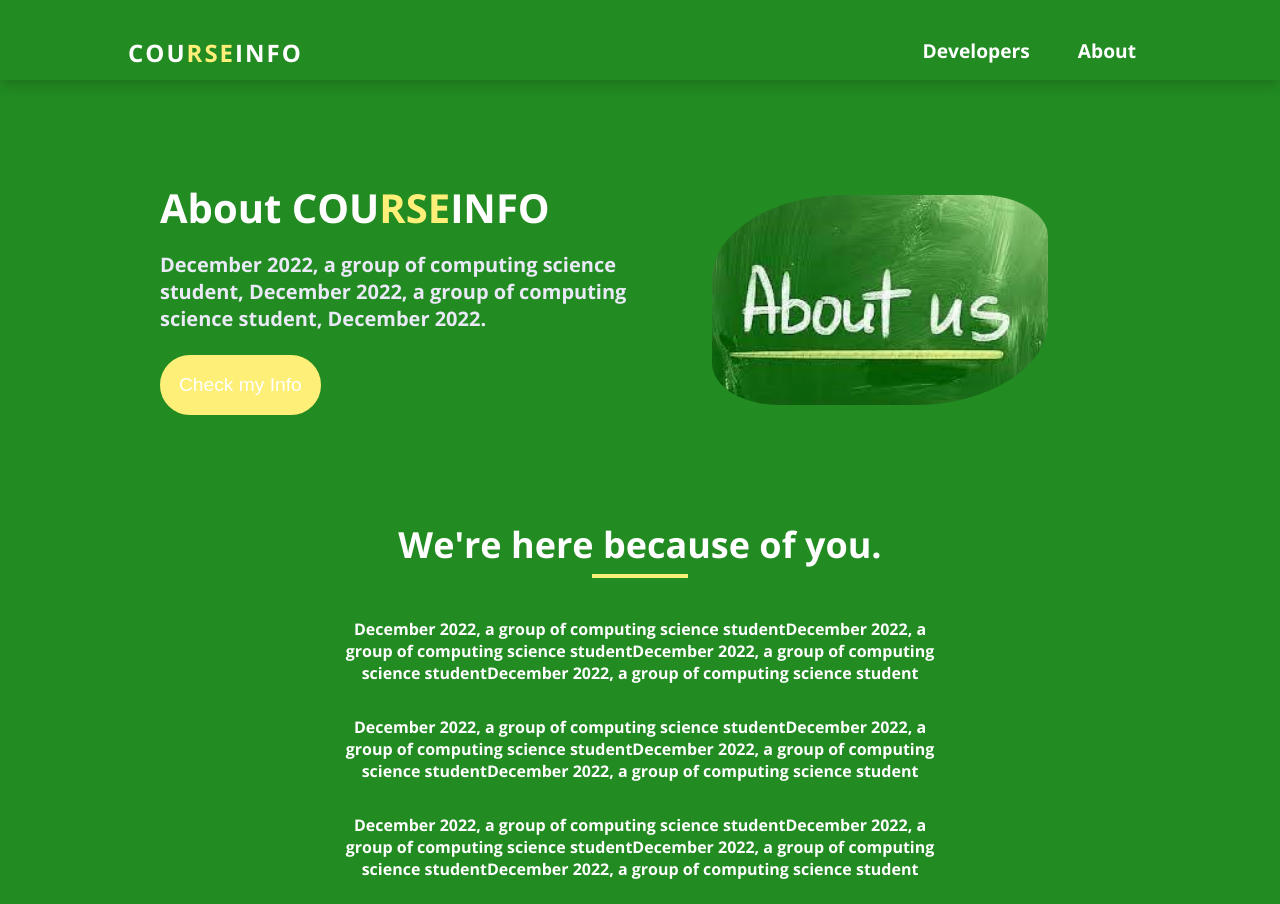
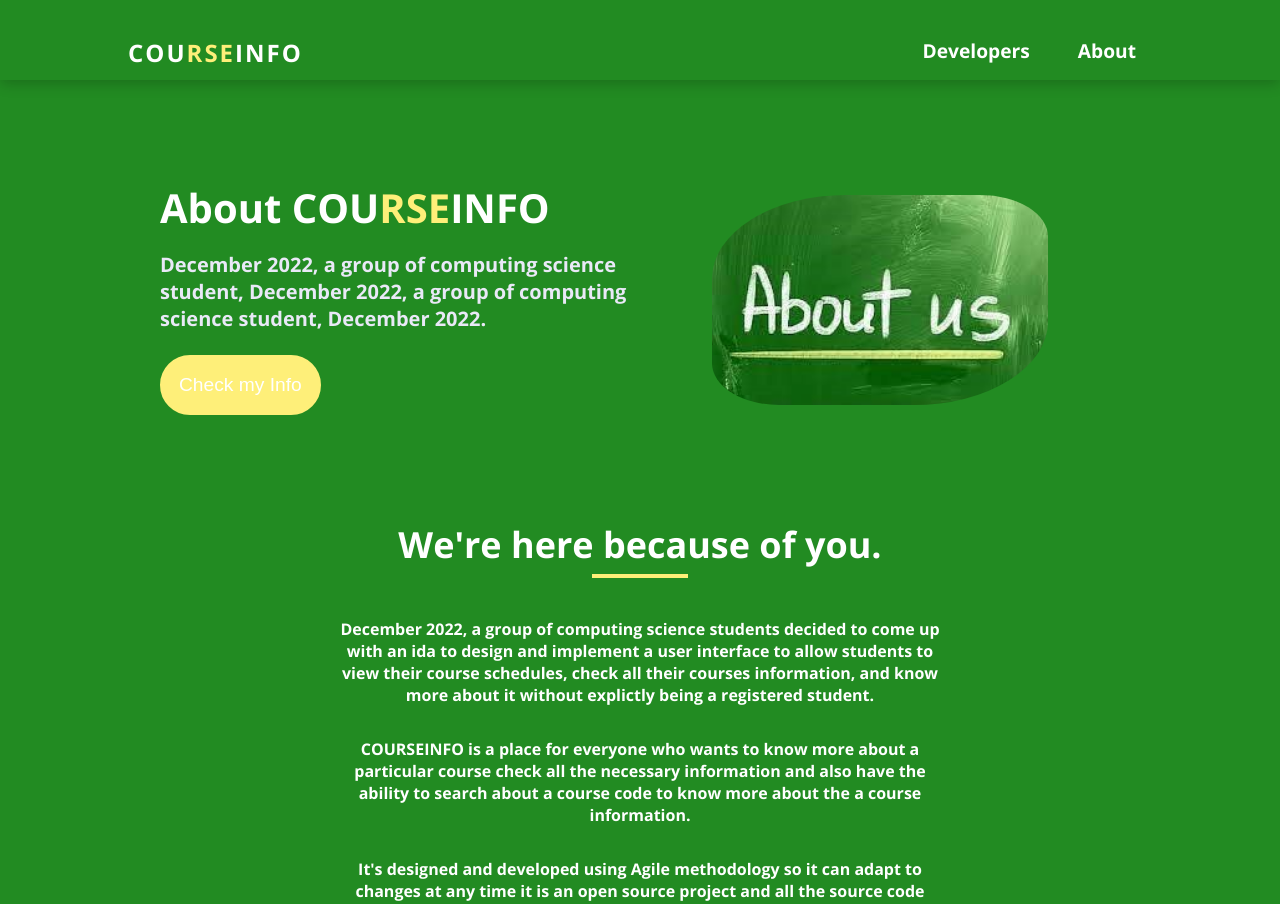
Before and after one commit to EniolaAdemola/course-info, a React (Create React App) app: page /about in a window 1280 px wide. Shown: the top 904 px of the page. Built offline with nearby package versions, Linux system fonts and the light colour scheme.

Commit message:
update datafile

```diff
--- a/src/assets/data.js
+++ b/src/assets/data.js
@@ -6,15 +6,15 @@ import { FaLinkedin } from "react-icons/fa";
 export const aboutStory = [
 	{
 		id: 1,
-		story: "December 2022, a group of computing science studentDecember 2022, a group of computing science studentDecember 2022, a group of computing science studentDecember 2022, a group of computing science student"
+		story: "December 2022, a group of computing science students decided to come up with an ida to design and implement a user interface to allow students to view their course schedules, check all their courses information, and know more about it without explictly being a registered student."
 	},
 	{
 		id: 2,
-		story: "December 2022, a group of computing science studentDecember 2022, a group of computing science studentDecember 2022, a group of computing science studentDecember 2022, a group of computing science student"
+		story: "COURSEINFO is a place for everyone who wants to know more about a particular course check all the necessary information and also have the ability to search about a course code to know more about the a course information."
 	},
 	{
 		id: 3,
-		story: "December 2022, a group of computing science studentDecember 2022, a group of computing science studentDecember 2022, a group of computing science studentDecember 2022, a group of computing science student"
+		story: "It's designed and developed using Agile methodology so it can adapt to changes at any time it is an open source project and all the source code can be found in the github repository at the footer section"
 	}
 ];
 
@@ -82,7 +82,7 @@ export const socialIcons = [
 	{
 		id: 2,
 		icon: <AiOutlineGithub />,
-		link: "https://www.github.com/EniolaAdemola/",
+		link: "https://www.github.com/EniolaAdemola/course-info",
 	},
 	{
 		id: 3,
```
